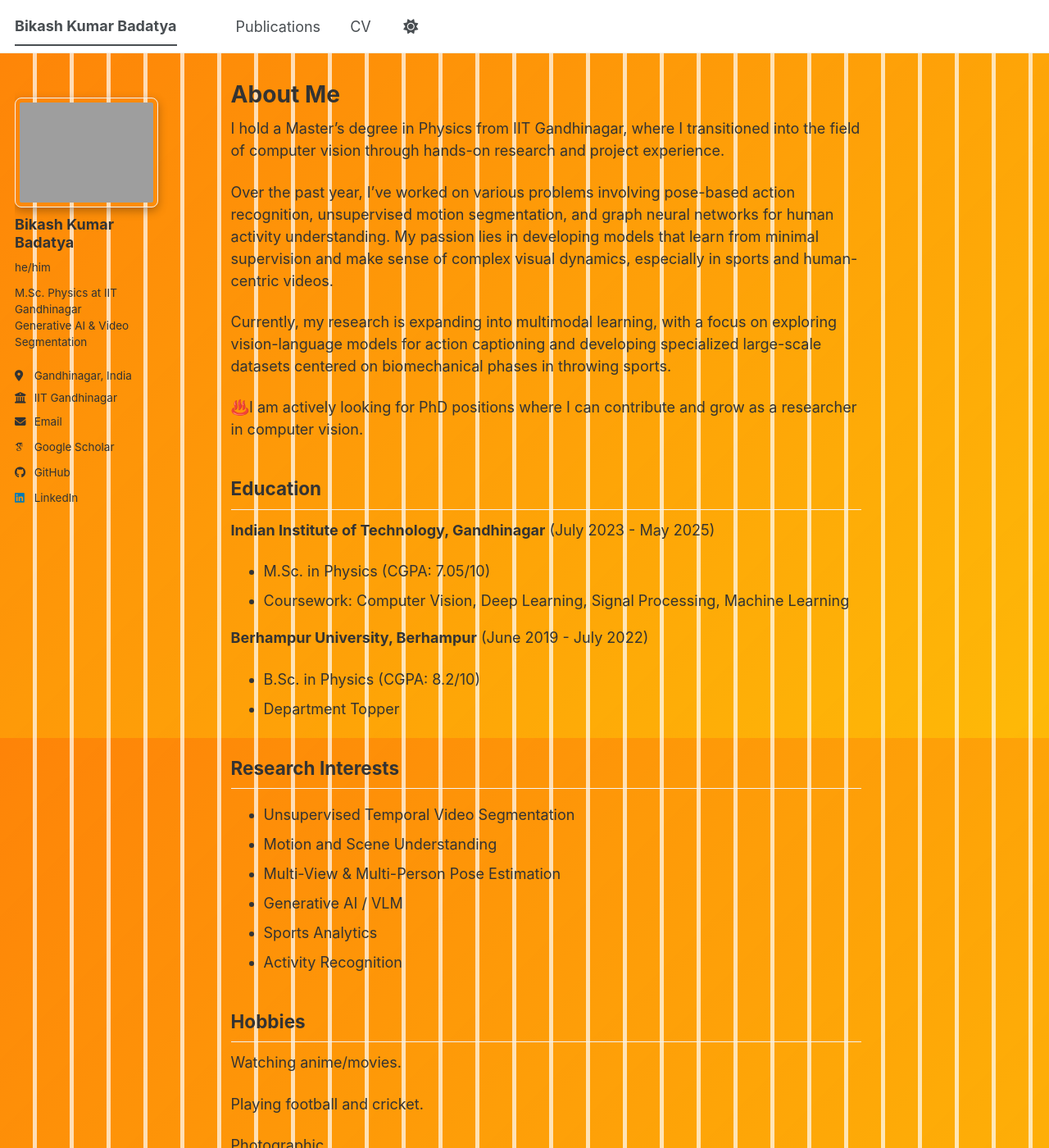
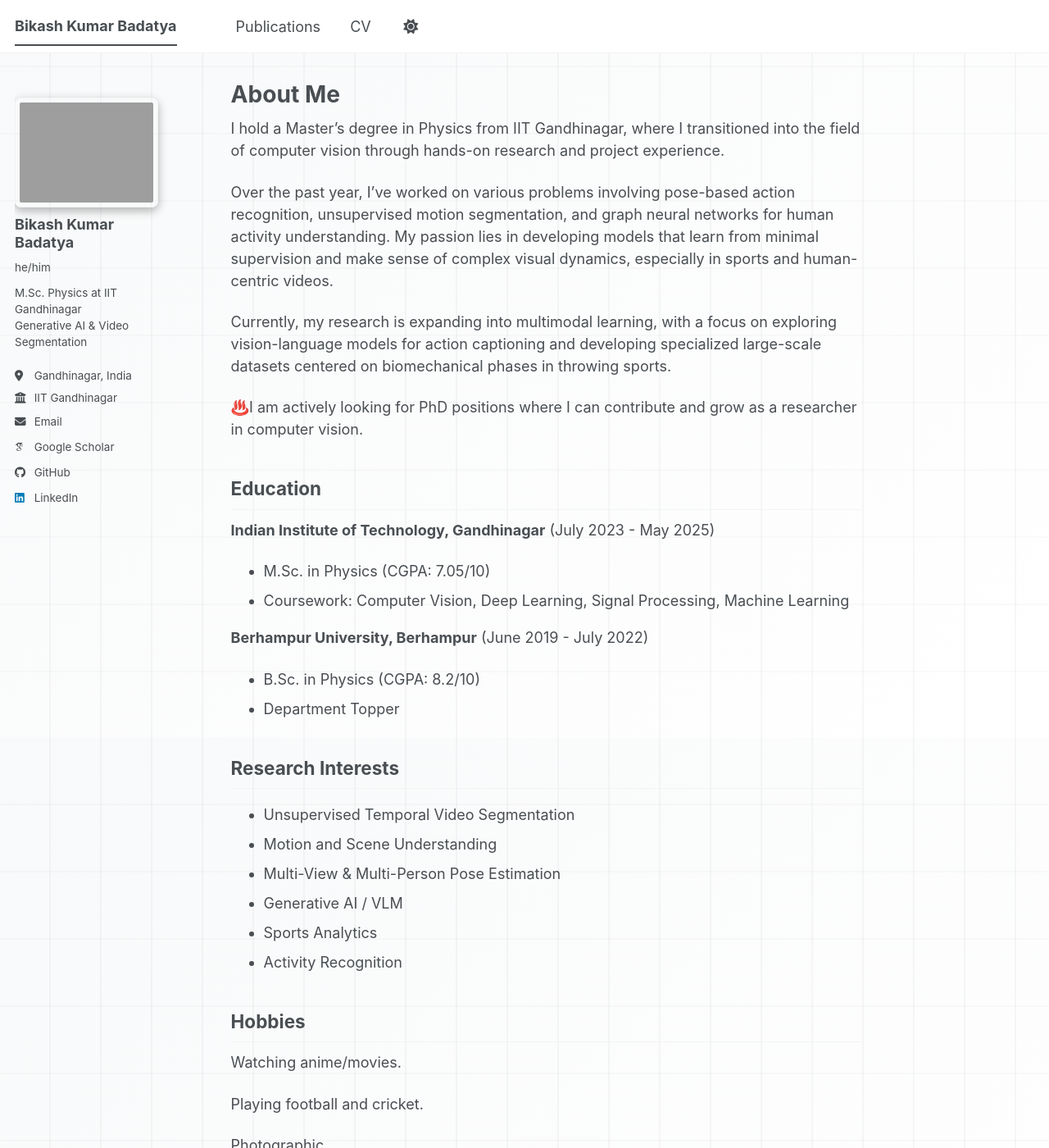
Before and after one commit to Bikudebug/Bikudebug.github.io, a Jekyll site: the page built from _pages/about.md, in a window 1280 px wide and 1400 px high. Shown: the whole window at 82% size. Built offline with Jekyll 4.4.1, drawn with Linux system fonts in a browser that asks for light colours; some web fonts are replaced; a script bundle is joined from its source files by our own code; library files that are not in the unit come from our copies.

Commit message:
Update DBZ animation to B&W Manga Style, fix links

```diff
--- a/assets/css/main.scss
+++ b/assets/css/main.scss
@@ -42,19 +42,19 @@
     "vendor/font-awesome/brands"
 ;
 
-/* DBZ "Live Movement" Aura and Speed Lines Background */
+/* DBZ Manga "Live Movement" Aura Background (Black and White) */
 body {
-    background-color: #fca311; /* Golden/Orange aura base */
+    background-color: #ffffff !important;
     background-image:
-        repeating-linear-gradient(90deg, transparent, transparent 40px, rgba(255,255,255,0.7) 40px, rgba(255,255,255,0.7) 45px),
-        linear-gradient(135deg, rgba(255,100,0,0.5) 0%, rgba(255,200,0,0.6) 100%);
-    background-size: 200vw 200vh;
-    animation: dbzAuraSpeed 1.5s linear infinite;
-    background-attachment: fixed;
-    color: #333; /* Ensuring original text colors stick over the bright background */
+        repeating-linear-gradient(90deg, transparent, transparent 60px, rgba(0,0,0,0.03) 60px, rgba(0,0,0,0.03) 62px),
+        repeating-linear-gradient(0deg, transparent, transparent 80px, rgba(0,0,0,0.02) 80px, rgba(0,0,0,0.02) 82px),
+        linear-gradient(135deg, #f8f9fa 0%, #ffffff 100%) !important;
+    background-size: 200vw 200vh !important;
+    animation: mangaAuraSlow 15s linear infinite !important;
+    background-attachment: fixed !important;
 }
 
-@keyframes dbzAuraSpeed {
+@keyframes mangaAuraSlow {
     from { background-position: 0 0; }
     to { background-position: -400px 400px; }
 }
@@ -68,10 +68,11 @@ body {
 /* For Dark Mode Backgrounds */
 @media (prefers-color-scheme: dark) {
     body {
-        background-color: #2b1d03; /* Dark Gold/Orange base */
+        background-color: #121212 !important;
         background-image:
-            repeating-linear-gradient(90deg, transparent, transparent 40px, rgba(255,255,0,0.1) 40px, rgba(255,255,0,0.1) 45px),
-            linear-gradient(135deg, rgba(100,40,0,0.8) 0%, rgba(150,100,0,0.8) 100%);
-        animation: dbzAuraSpeed 1.5s linear infinite;
+            repeating-linear-gradient(90deg, transparent, transparent 60px, rgba(255,255,255,0.03) 60px, rgba(255,255,255,0.03) 62px),
+            repeating-linear-gradient(0deg, transparent, transparent 80px, rgba(255,255,255,0.02) 80px, rgba(255,255,255,0.02) 82px),
+            linear-gradient(135deg, #1a1a1a 0%, #121212 100%) !important;
+        animation: mangaAuraSlow 15s linear infinite !important;
     }
 }
```
